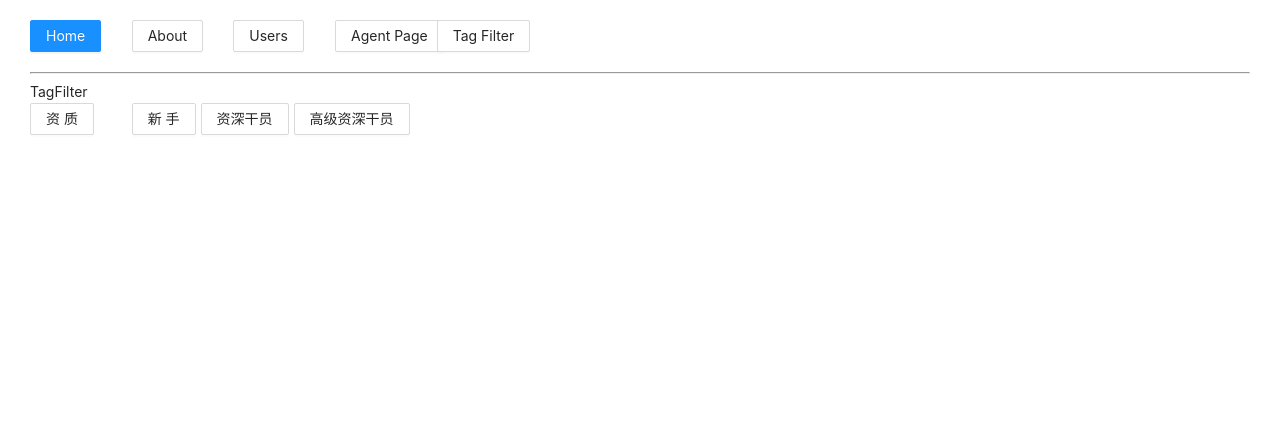
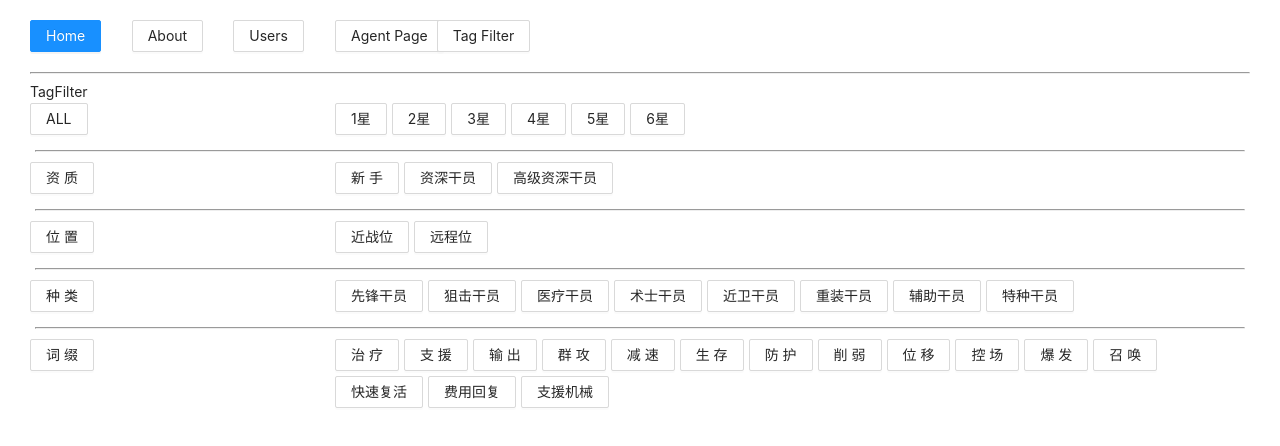
Before and after one commit to vamb/ark-web, a React (Create React App) app: page /tagFilter in a window 1280 px wide. Shown: the top 446 px of the page. Built offline with nearby package versions, Linux system fonts and the light colour scheme.

Commit message:
code update

```diff
--- a/src/page/AgentConstant.js
+++ b/src/page/AgentConstant.js
@@ -95,4 +95,22 @@ AgentConstant.TAG_LIST = [
   { label: "支援机械", value: 15 },
 ]
 
+AgentConstant.STAR = {
+  ONE: { label: '1星', value: 1 },
+  TWO: { label: '2星', value: 2 },
+  THREE: { label: '3星', value: 3 },
+  FOUR: { label: '4星', value: 4 },
+  FIVE: { label: '5星', value: 5 },
+  SIX: { label: '6星', value: 6 },
+}
+
+AgentConstant.STAR_LIST = [
+  { label: '1星', value: 1 },
+  { label: '2星', value: 2 },
+  { label: '3星', value: 3 },
+  { label: '4星', value: 4 },
+  { label: '5星', value: 5 },
+  { label: '6星', value: 6 },
+]
+
 export default AgentConstant
--- a/src/page/TagFilter/component/SearchFilter.js
+++ b/src/page/TagFilter/component/SearchFilter.js
@@ -2,19 +2,42 @@ import React from 'react'
 import { observer } from 'mobx-react'
 import { Row, Col, Button } from 'antd'
 import AgentConstant from "../../AgentConstant";
+import SelfDivide from "./SelfDivide";
 
 const SearchFilter = observer(()=>{
   return(
+    <div>
       <Row>
-      <Col span={2}>
+        <Col span={6}>
+          <Button>ALL</Button>
+        </Col>
+        <Col span={18}>
+          {
+            AgentConstant.STAR_LIST.map((item, idx)=>{
+              return(
+                <Button
+                  style={{margin: '0 5px 5px 0'}}
+                  key={'STAR_LIST'+idx}
+                  onClick={()=>{
+                    console.log('STAR_LIST item', item)
+                  }}
+                >{item.label}</Button>
+              )
+            })
+          }
+        </Col>
+      </Row>
+      <SelfDivide />
+      <Row>
+        <Col span={6}>
           <Button>资质</Button>
         </Col>
-      <Col span={22}>
+        <Col span={18}>
           {
             AgentConstant.EXP_LEVEL_LIST.map((item, idx)=>{
               return(
                 <Button
-                style={{marginRight: '5px'}}
+                  style={{margin: '0 5px 5px 0'}}
                   key={'EXP_LEVEL_LIST'+idx}
                   onClick={()=>{
                     console.log('EXP_LEVEL_LIST item', item)
@@ -25,6 +48,70 @@ const SearchFilter = observer(()=>{
           }
         </Col>
       </Row>
+      <SelfDivide />
+      <Row>
+        <Col span={6}>
+          <Button>位置</Button>
+        </Col>
+        <Col span={18}>
+          {
+            AgentConstant.BATTLE_POSITION_LIST.map((item, idx)=>{
+              return(
+                <Button
+                  style={{margin: '0 5px 5px 0'}}
+                  key={'BATTLE_POSITION_LIST'+idx}
+                  onClick={()=>{
+                    console.log('BATTLE_POSITION_LIST item', item)
+                  }}
+                >{item.label}</Button>
+              )
+            })
+          }
+        </Col>
+      </Row>
+      <SelfDivide />
+      <Row>
+        <Col span={6}>
+          <Button>种类</Button>
+        </Col>
+        <Col span={18}>
+          {
+            AgentConstant.JOB_TYPE_LIST.map((item, idx)=>{
+              return(
+                <Button
+                  style={{margin: '0 5px 5px 0'}}
+                  key={'JOB_TYPE_LIST'+idx}
+                  onClick={()=>{
+                    console.log('JOB_TYPE_LIST item', item)
+                  }}
+                >{item.label}</Button>
+              )
+            })
+          }
+        </Col>
+      </Row>
+      <SelfDivide />
+      <Row>
+        <Col span={6}>
+          <Button>词缀</Button>
+        </Col>
+        <Col span={18}>
+          {
+            AgentConstant.TAG_LIST.map((item, idx)=>{
+              return(
+                <Button
+                  style={{margin: '0 5px 5px 0'}}
+                  key={'TAG_LIST'+idx}
+                  onClick={()=>{
+                    console.log('TAG_LIST item', item)
+                  }}
+                >{item.label}</Button>
+              )
+            })
+          }
+        </Col>
+      </Row>
+    </div>
   )
 })
 
--- /dev/null
+++ b/src/page/TagFilter/component/SelfDivide.js
@@ -0,0 +1,14 @@
+import React from 'react'
+import { Row, Col } from 'antd'
+
+const SelfDivide = ()=>{
+  return(
+    <Row>
+      <Col span={24}>
+        <div style={{padding: '3px 5px' }}><hr /></div>
+      </Col>
+    </Row>
+  )
+}
+
+export default SelfDivide
```
Also changed, not shown: src/page/TagFilter/component/PositionFilter.js (added, +9 -0 lines). Lines whose indentation alone changed are shown as unchanged.
